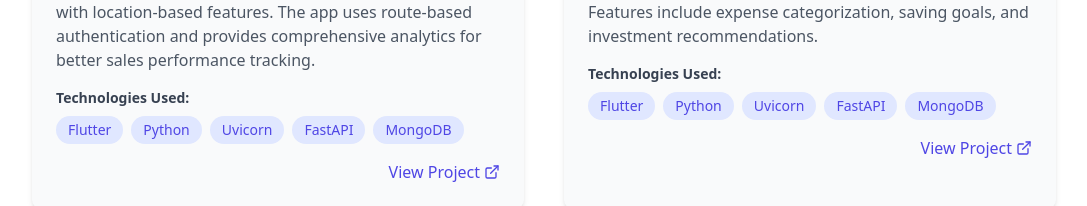
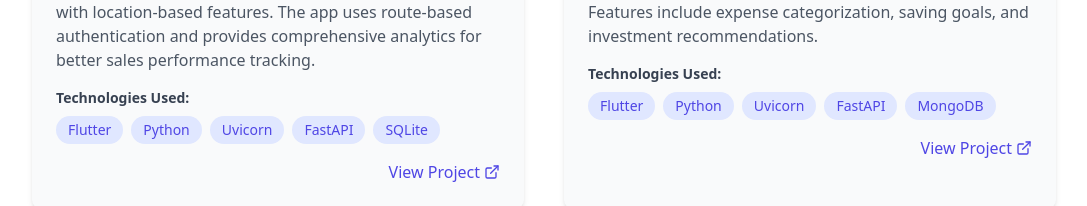
Before and after one commit to LinNyiAung/Portfolio, a React (Create React App) app: page / in a window 1280 px wide. Shown: the part 2504-2710 px from the top of the page, without its empty margins (96-1183 px from the left). Built offline with nearby package versions, Linux system fonts and the light colour scheme.

Commit message:
Mongodb to sqlite

```diff
--- a/src/App.js
+++ b/src/App.js
@@ -415,7 +415,7 @@ export default function PortfolioWebsite() {
             <ProjectCard
               title="Salesman - Pahtama Group"
               description="A salesman management system that helps sales teams navigate routes, view shop details, and analyze sales data with location-based features. The app uses route-based authentication and provides comprehensive analytics for better sales performance tracking."
-              technologies={['Flutter', 'Python', 'Uvicorn', 'FastAPI', 'MongoDB']}
+              technologies={['Flutter', 'Python', 'Uvicorn', 'FastAPI', 'SQLite']}
               images={[
                 phms1, phms2, phms3, phms4, phms5, phms6, phms7, phms8,
               ]}
```
